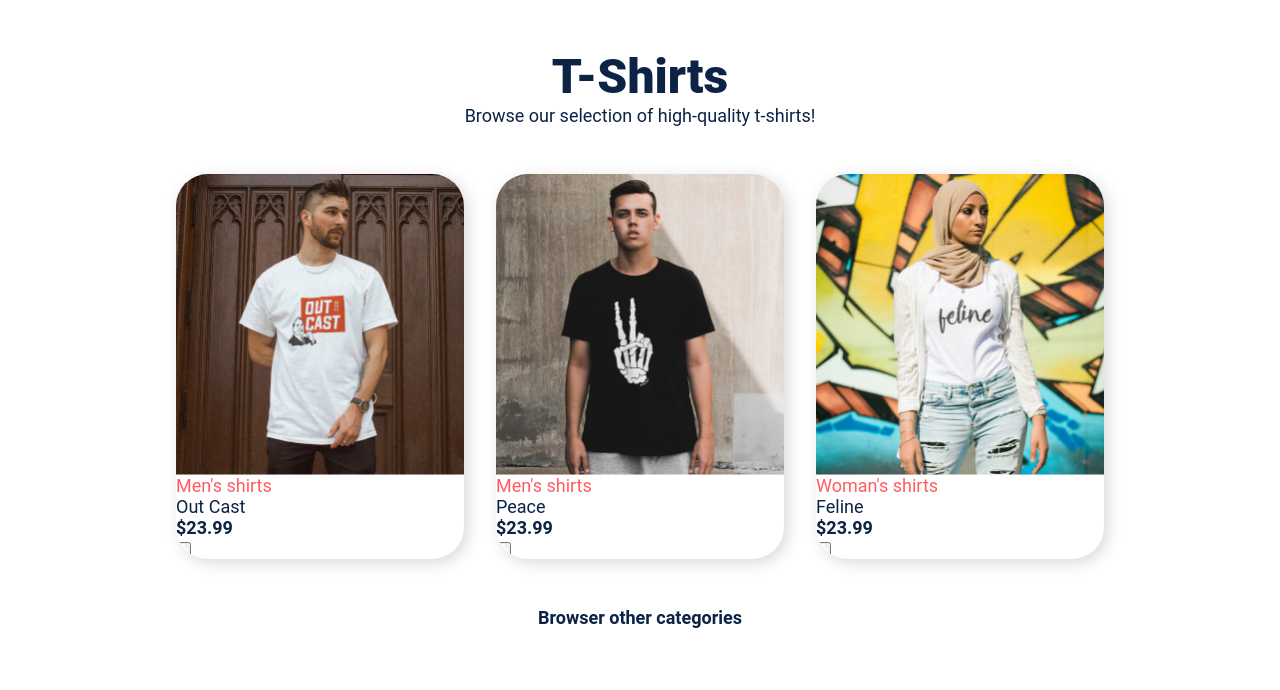
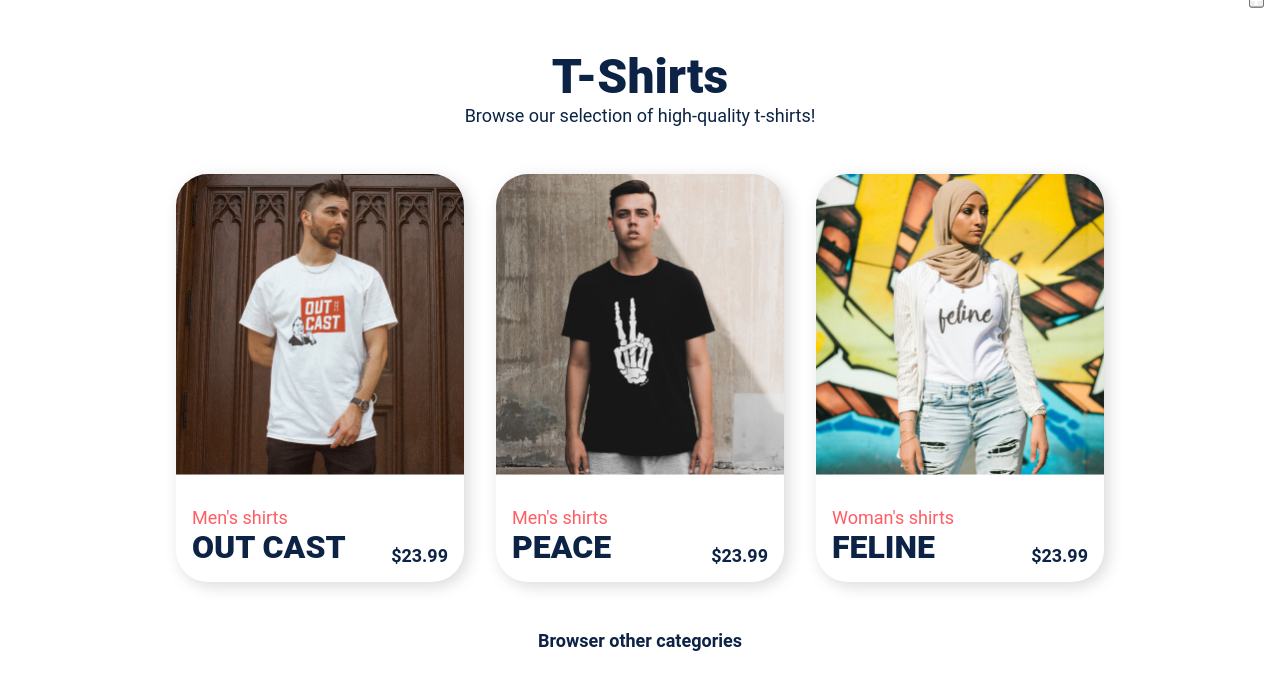
Before and after one commit to gah-code/tshirt-project, a website: page src/index.html in a window 1280 px wide. Drawn offline with nearby package versions, Linux system fonts and the light colour scheme; files that its build step writes are made by us from their sources.

Commit message:
variables and mixins

```diff
--- a/src/sass/style.scss
+++ b/src/sass/style.scss
@@ -119,8 +119,34 @@ body {
 
 // block
 .card {
-  border-radius: 2rem;
+  $parent: &;
+  border-radius: $size-32;
   overflow: hidden;
   background-color: $neutral-100;
   @extend %shadow;
+
+  &[data-type='product'] {
+    h2 {
+      font-size: $fs-600;
+      font-weight: 900;
+      text-transform: uppercase;
+    }
+    #{$parent}__content {
+      padding: $size-32 $size-16 $size-16;
+      display: flex;
+      align-items: end;
+      gap: $size-16;
+      justify-content: space-between;
+    }
+
+    .button {
+      position: absolute;
+      top: 0;
+      right: $size-16;
+      transform: translateY(-50%);
+    }
+  }
+
+  &[data-type='link-with-image'] {
+  }
 }
```
Also changed, not shown: public/css/style.css, 1 other file.
